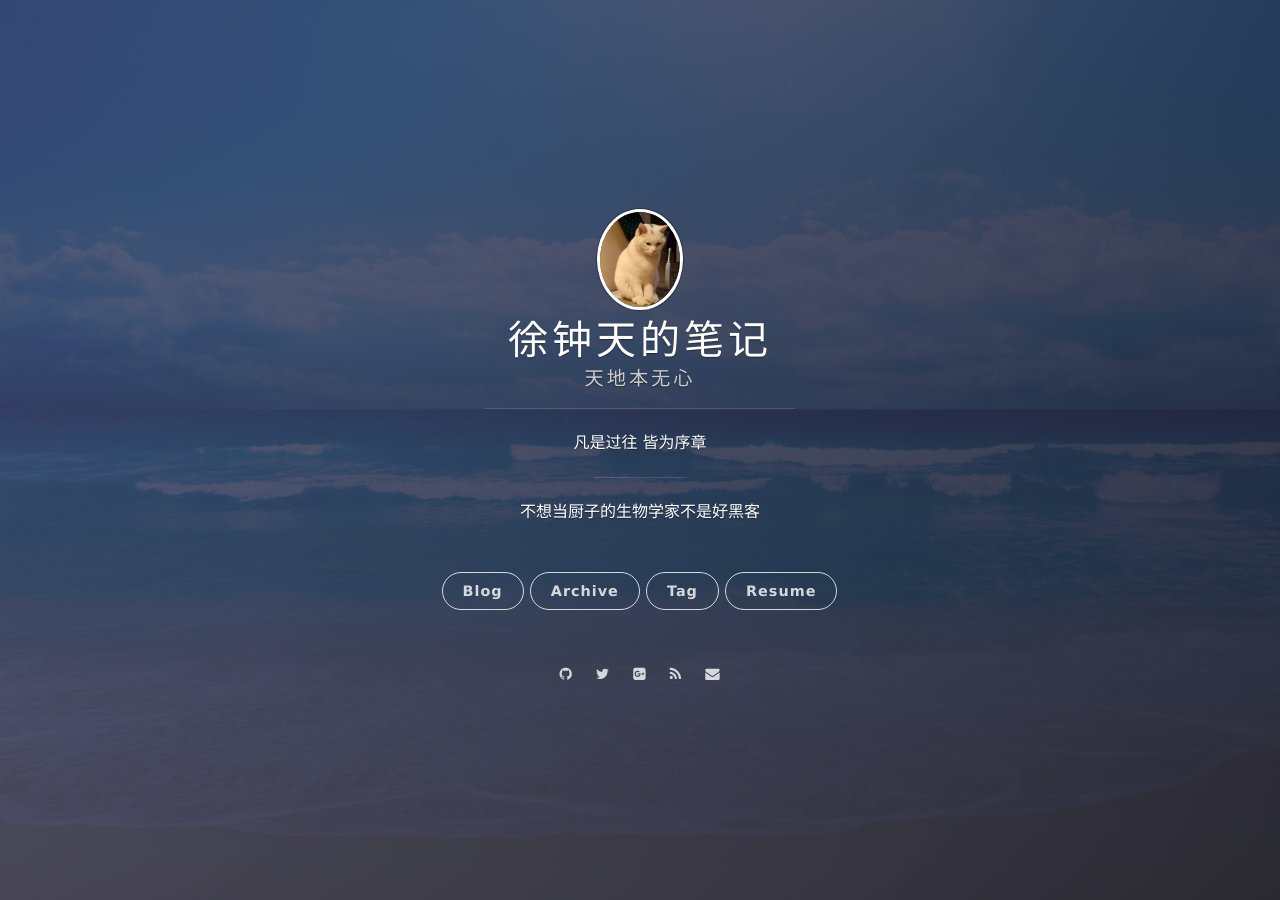
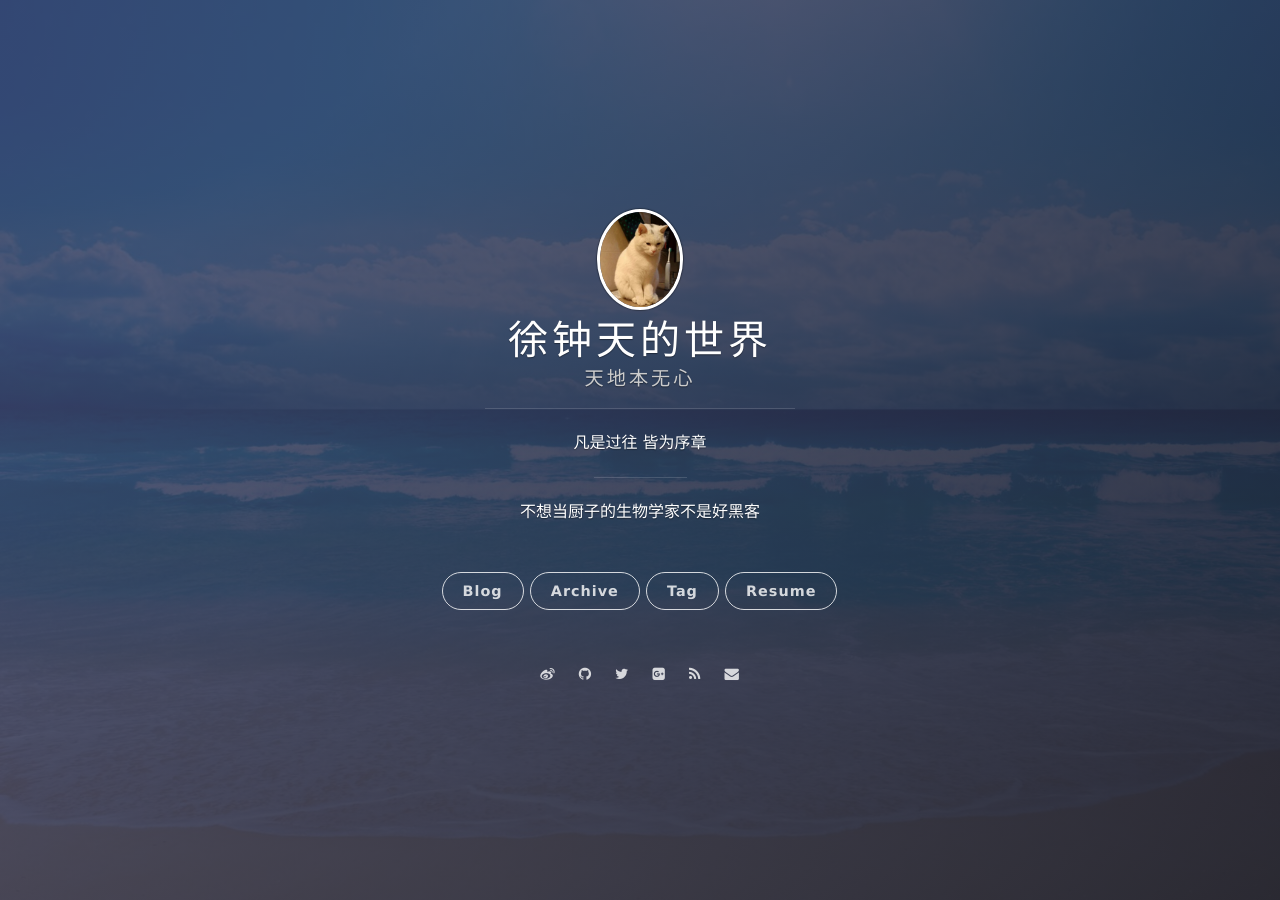
Before and after one commit to xuzhongtian/wandering513.github.io, a Jekyll site: the page built from index.html, in a window 1280 px wide. Built offline with Jekyll 4.4.1, drawn with Linux system fonts in a browser that asks for light colours; nearby versions of some CDN libraries; the list of posts is cut into pages by our own code.

Commit message:
modify homepage

```diff
--- a/_config.yml
+++ b/_config.yml
@@ -1,5 +1,5 @@
 # Basic
-title: 徐钟天的笔记
+title: 徐钟天的世界
 subtitle: 天地本无心
 #welcome_message: <a href="https://github.com/onevcat/vno-jekyll" target="_blank">Download the theme</a>
 welcome_message: 不想当厨子的生物学家不是好黑客
@@ -41,7 +41,7 @@ comment:
 
 # Social
 social:
-        #weibo: wandering513
+    weibo: wandering513
     github: wandering513
     twitter: wandering513
     gplus: 107108267983477358170
```
